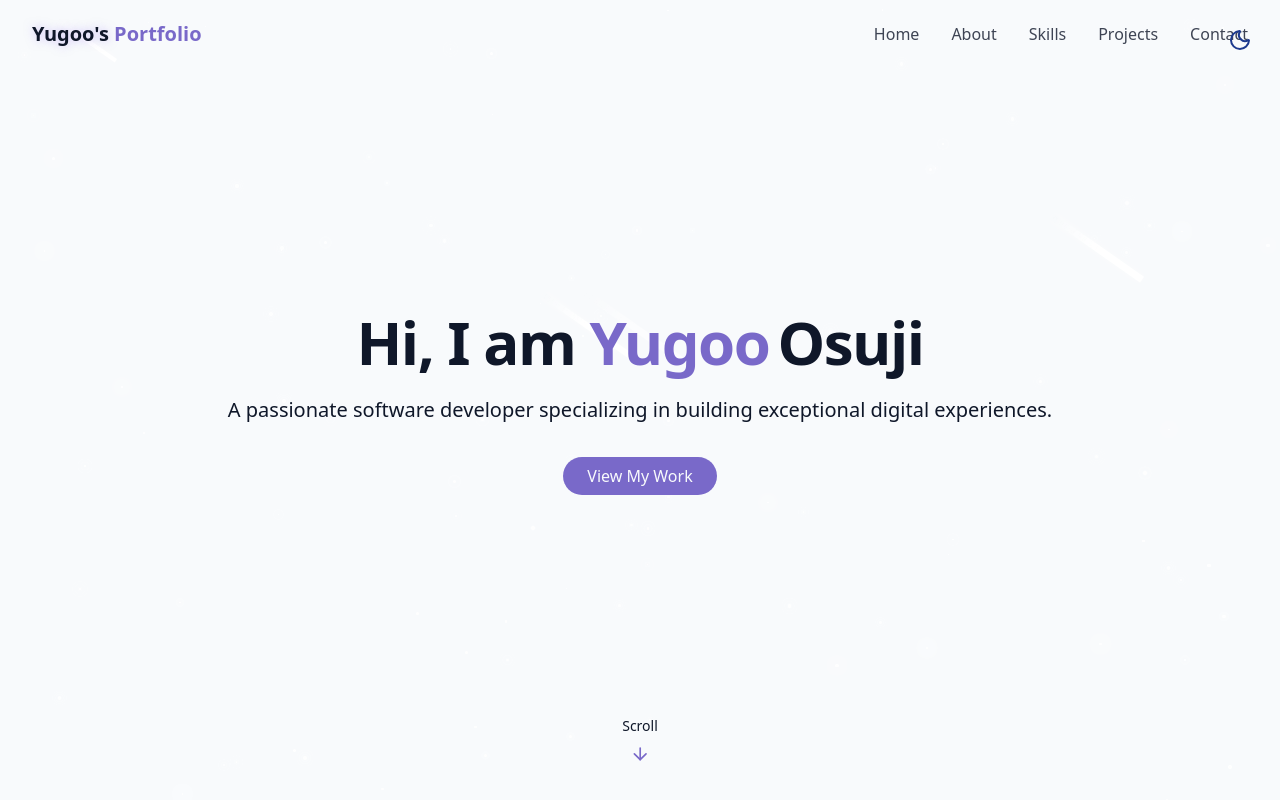
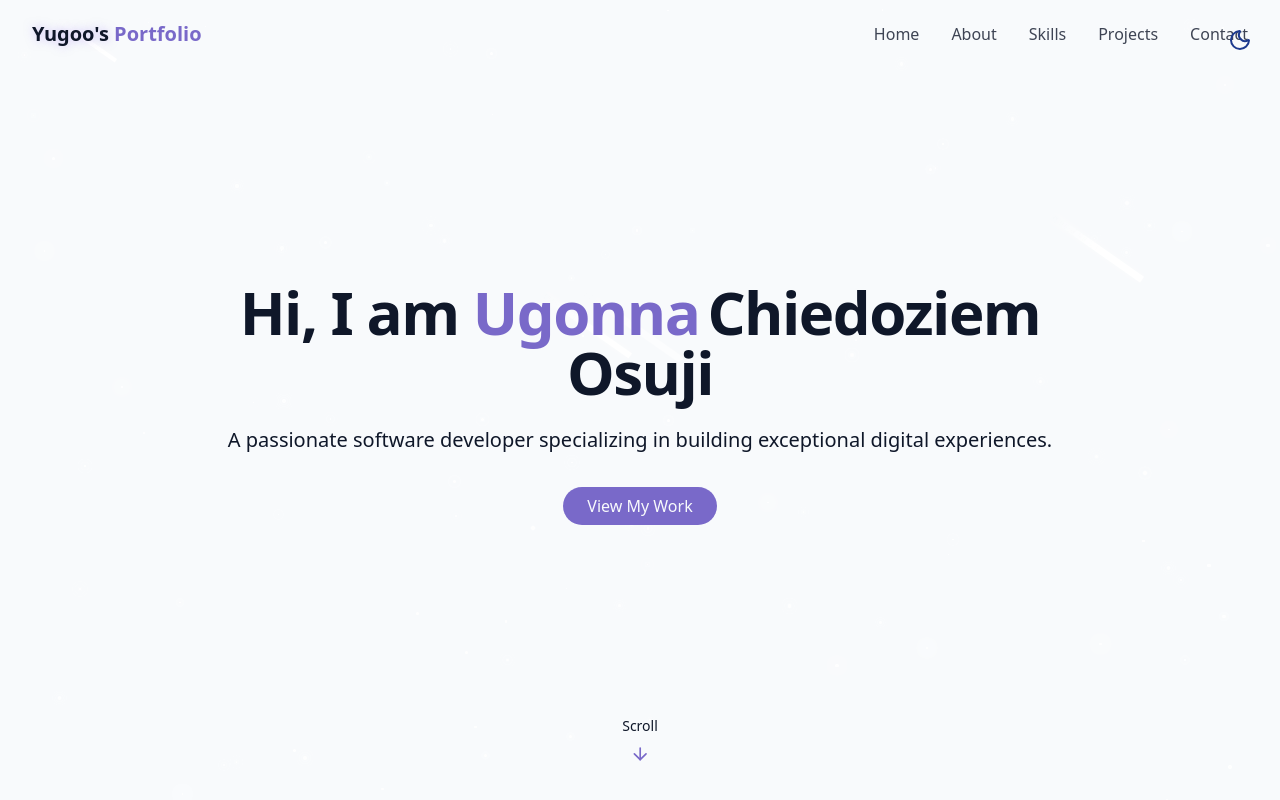
Before and after one commit to yugoo90/Web-Portfolio-, a React (Vite) app: page / in a window 1280 px wide. Shown: the top 800 px of the page. Built offline with nearby package versions, Linux system fonts and the light colour scheme.

Commit message:
added my first and middle name for more formality

```diff
--- a/src/component/HeroSection.jsx
+++ b/src/component/HeroSection.jsx
@@ -13,10 +13,10 @@ export const HeroSection = () => {
                             Hi, I am{" "}
                         </span>
                         <span className="text-primary opacity-0 animate-fade-in-delay-1">
-                            Yugoo
+                            Ugonna
                         </span>
                         <span className="text-gradient ml-2 opacity-0 animate-fade-in-delay-2">
-                            Osuji
+                            Chiedoziem Osuji
                         </span>
                     </h1>
                     <p className="text-lg md:text-xl text-muted-foreground max-2-2xl mx-auto opacity-0 animate-fade-in-delay-3">
```
